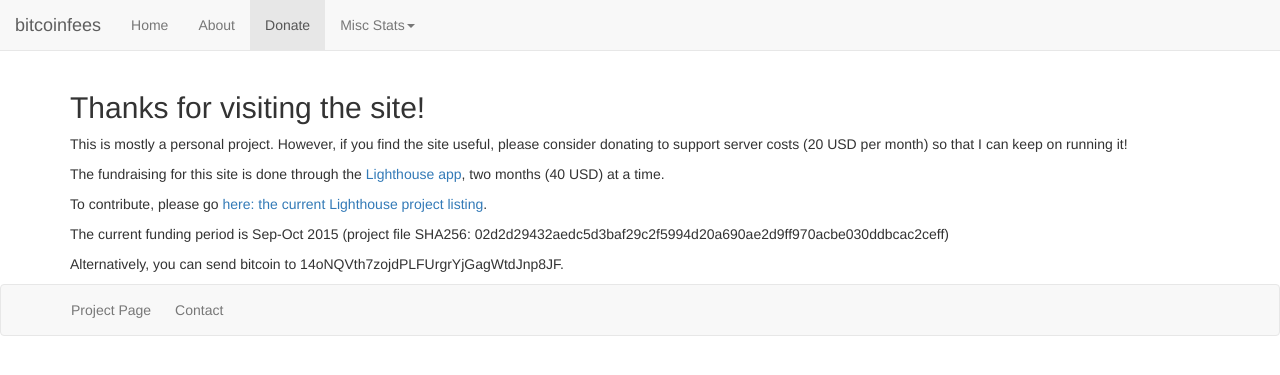
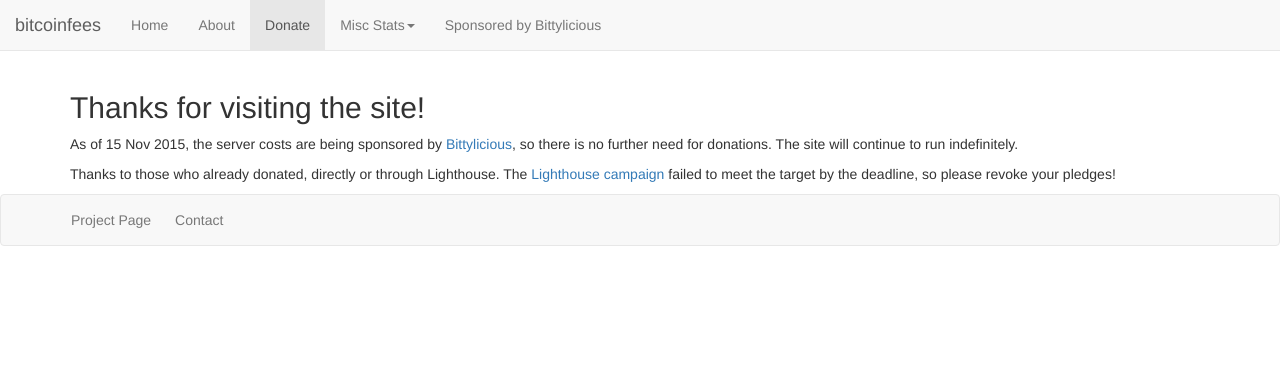
Before and after one commit to bitcoinfees/bitcoinfees.github.io, a Jekyll site: the page built from donate.md, in a window 1280 px wide. Shown: the top 375 px of the page. Built offline with Jekyll 4.4.1, drawn with Linux system fonts in a browser that asks for light colours; nearby versions of some CDN libraries.

Commit message:
Add Bittylicious sponsorship notice + change donate page

```diff
--- a/_includes/nav.html
+++ b/_includes/nav.html
@@ -30,6 +30,9 @@
             <li><a href="/misc/pvals">Wait p-values</a></li>
           </ul>
         </li>
+        <li>
+          <a href="https://bittylicious.com">Sponsored by Bittylicious</a>
+        </li>
       </ul>
     </div>
   </div>
--- a/donate.md
+++ b/donate.md
@@ -7,13 +7,9 @@ navactive: Donate
 
 ## Thanks for visiting the site!
 
-This is mostly a personal project. However, if you find the site useful, please
-consider donating to support server costs (20 USD per month) so that I can keep on running it!
+As of 15 Nov 2015, the server costs are being sponsored by [Bittylicious](https://bittylicious.com/), so there
+is no further need for donations. The site will continue to run indefinitely.
 
-The fundraising for this site is done through the [Lighthouse app](https://www.vinumeris.com/lighthouse), two months (40 USD) at a time.
-
-To contribute, please go [here: the current Lighthouse project listing](https://www.lightlist.io/projects/bitcoin-fee-estimation-server-costs-sep-oct-2015#).
-
-The current funding period is Sep-Oct 2015 (project file SHA256: 02d2d29432aedc5d3baf29c2f5994d20a690ae2d9ff970acbe030ddbcac2ceff)
-
-Alternatively, you can send bitcoin to 14oNQVth7zojdPLFUrgrYjGagWtdJnp8JF.
+Thanks to those who already donated, directly or through Lighthouse.
+The [Lighthouse campaign](https://www.lightlist.io/projects/bitcoin-fee-estimation-server-costs-sep-oct-2015#)
+failed to meet the target by the deadline, so please revoke your pledges!
```
